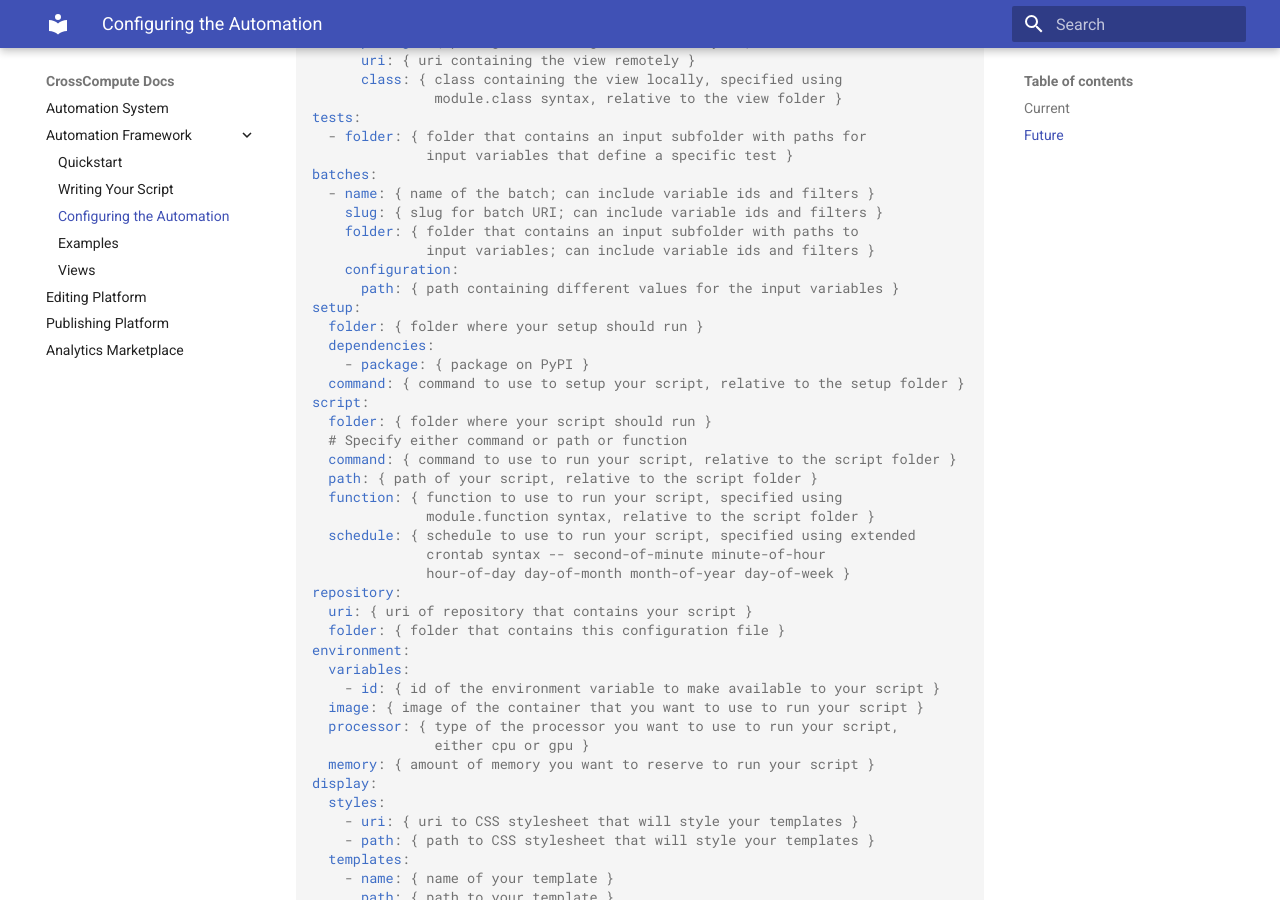
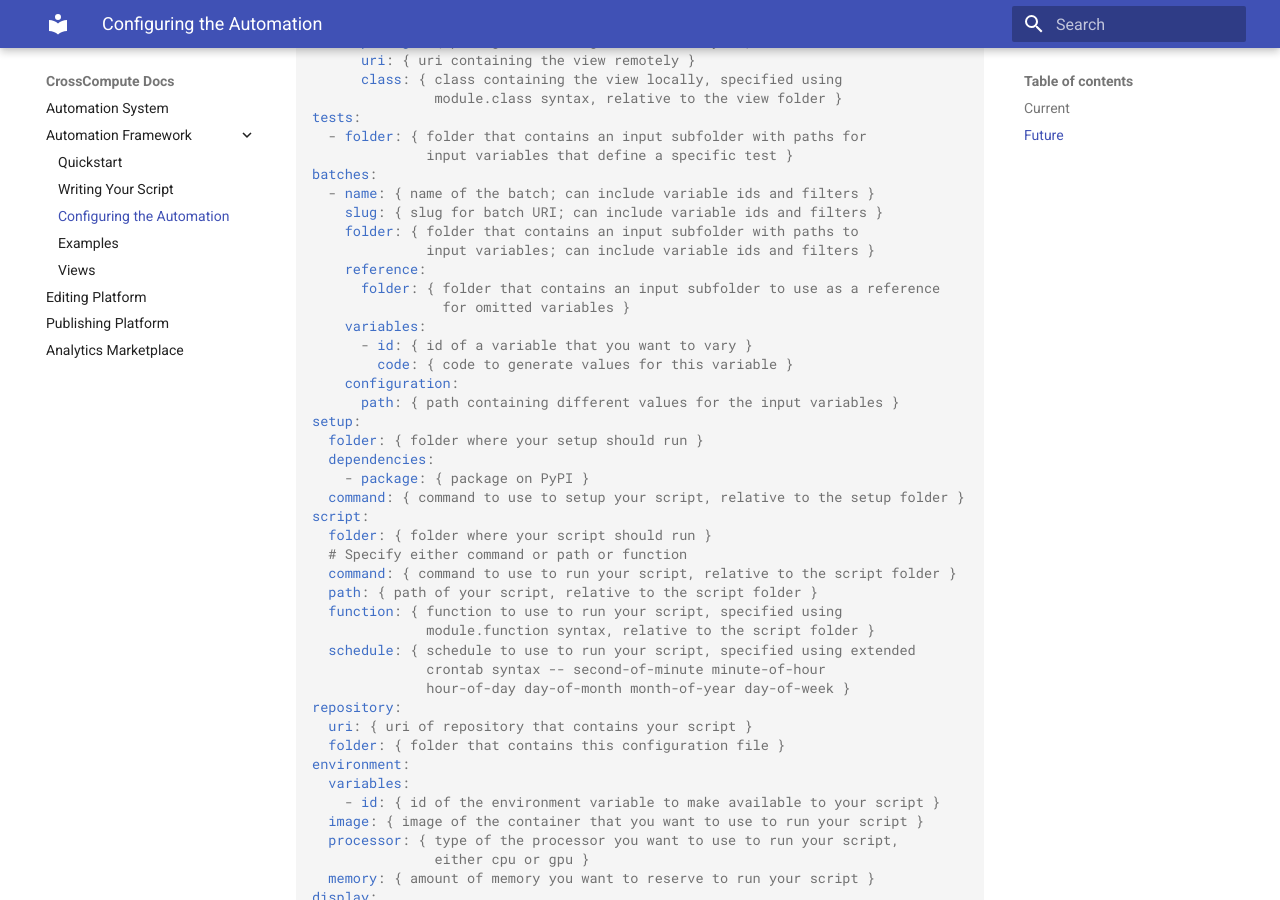
Before and after one commit to crosscompute/crosscompute-docs, an MkDocs documentation site: the page built from docs/automation-framework/configuration.md, in a window 1280 px wide and 900 px high, scrolled down 2316 px. Built offline with MkDocs 1.6.1 and Material for MkDocs 9.7.7, drawn with Linux system fonts in a browser that asks for light colours.

Commit message:
Save notes

```diff
--- a/docs/automation-framework/configuration.md
+++ b/docs/automation-framework/configuration.md
@@ -121,6 +121,12 @@ batches:
     slug: { slug for batch URI; can include variable ids and filters }
     folder: { folder that contains an input subfolder with paths to
               input variables; can include variable ids and filters }
+    reference:
+      folder: { folder that contains an input subfolder to use as a reference
+                for omitted variables }
+    variables:
+      - id: { id of a variable that you want to vary }
+        code: { code to generate values for this variable }
     configuration:
       path: { path containing different values for the input variables }
 setup:
```
